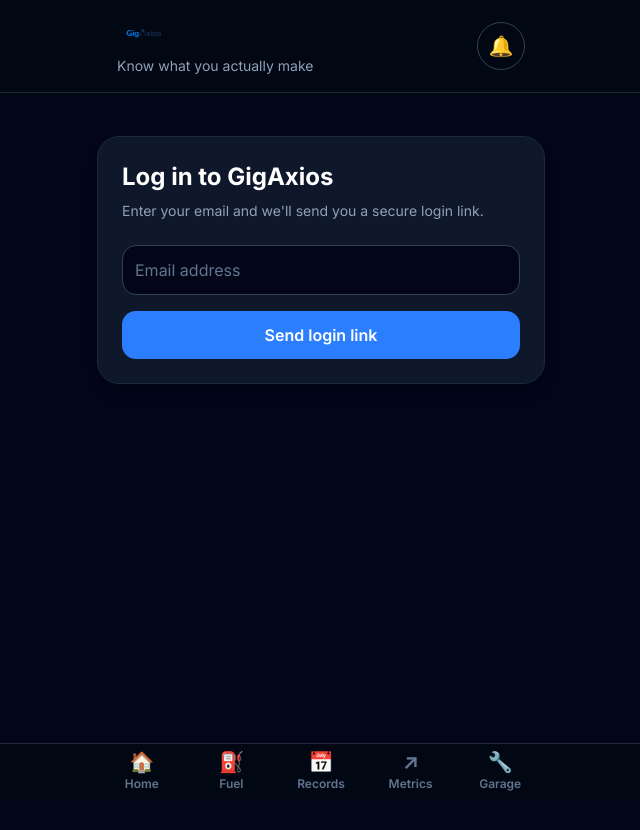
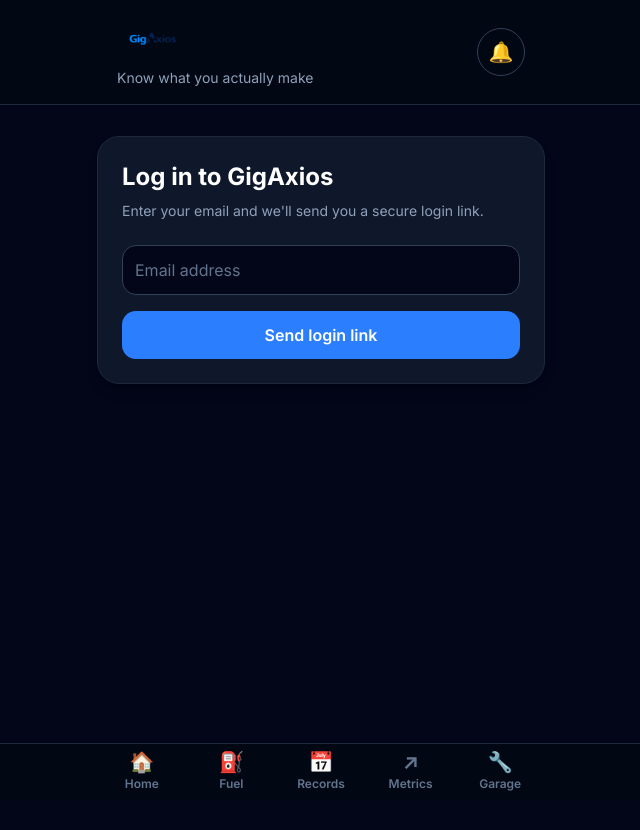
Before and after one commit to BlazinB52/gigaxios, a Next.js app: page /login in a window 1280 px wide. Shown: the top 830 px of the page, without its empty margins (319-959 px from the left). Built offline with nearby package versions, Linux system fonts and the light colour scheme; no server answers.

Commit message:
changed brightness of logo

```diff
--- a/app/layout.tsx
+++ b/app/layout.tsx
@@ -27,7 +27,7 @@
               <img
                 src="/GigAxios-logo.png"
                 alt="GigAxios"
-                className="h-9 w-auto"
+                className="h-12 w-auto brightness-125 contrast-125"
               />
 
               <p className="mt-1 text-sm text-slate-400">
```
